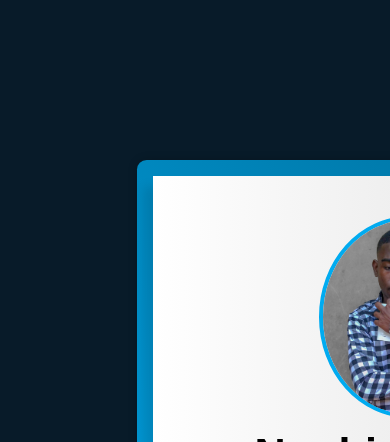
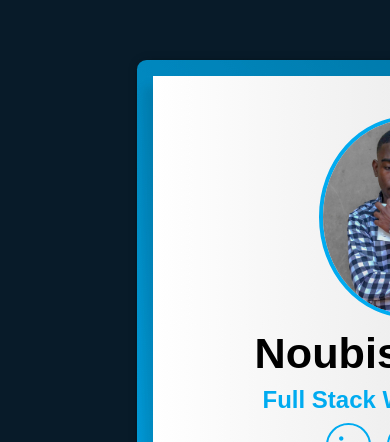
Before and after one commit to NoubissiViany/Portfolio, a React (Vite) app: page / in a window 390 px wide. Shown: the part 402-844 px from the top of the page. Built offline with nearby package versions, Linux system fonts and the light colour scheme.

Commit message:
work on browser desktop site

```diff
--- a/src/App.css
+++ b/src/App.css
@@ -67,7 +67,7 @@ body {
 @media screen and (max-width: 768px) {
   body {
     min-width: 1320px;
-    margin-top: 500px;
-    margin-inline: 5px;
+    margin-top: 400px;
+    margin-left: 5px;
   }
 }
```
